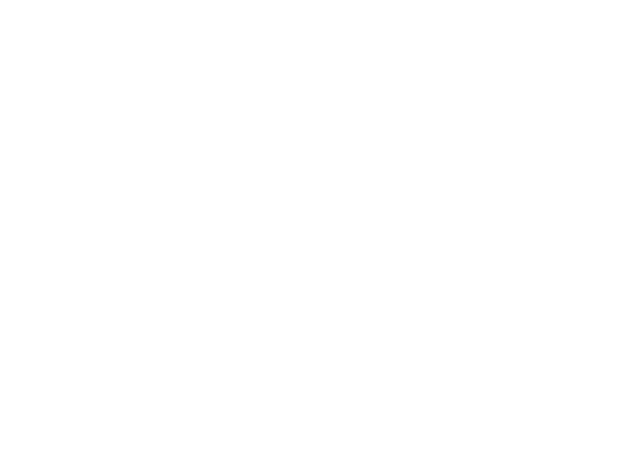
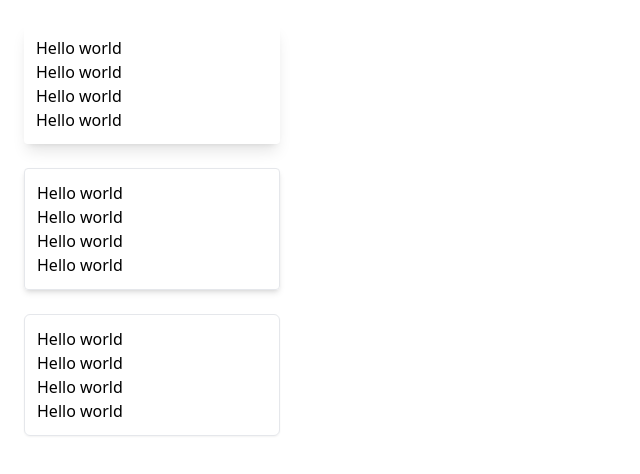
Before and after one commit to judahtc/JulohComponents-Tailwind, an Angular app: page /cards in a window 1280 px wide. Before the commit this address led to /. Shown: the top 474 px of the page, without its empty margins (0-640 px from the left). Built offline with nearby package versions, Linux system fonts and the light colour scheme.

Commit message:
added cards components

```diff
--- a/src/app/app.routes.ts
+++ b/src/app/app.routes.ts
@@ -1,8 +1,10 @@
 import { Routes } from '@angular/router';
 import { ButtonComponent } from './button/button.component';
 import { InputsComponent } from './inputs/inputs.component';
+import { CardComponent } from './card/card.component';
 
 export const routes: Routes = [
   { path: 'button', component: ButtonComponent },
   { path: 'inputs', component: InputsComponent },
+  { path: 'cards', component: CardComponent },
 ];
--- /dev/null
+++ b/src/app/card/card.component.html
@@ -0,0 +1,21 @@
+<div class="w-64 rounded overflow-hidden shadow-lg ml-6 mt-6 p-3">
+  <p>Hello world</p>
+  <p>Hello world</p>
+  <p>Hello world</p>
+  <p>Hello world</p>
+
+</div>
+<div class="w-64 rounded border overflow-hidden shadow-md ml-6 mt-6 p-3">
+  <p>Hello world</p>
+  <p>Hello world</p>
+  <p>Hello world</p>
+  <p>Hello world</p>
+
+</div>
+<div class="w-64 rounded-md border overflow-hidden shadow-sm ml-6 mt-6 p-3">
+  <p>Hello world</p>
+  <p>Hello world</p>
+  <p>Hello world</p>
+  <p>Hello world</p>
+
+</div>
```
Also changed, not shown: src/app/card/card.component.ts (added, +12 -0 lines), src/app/card/card.component.css (added), 1 other file (tests, documents, lock files or other folders).
